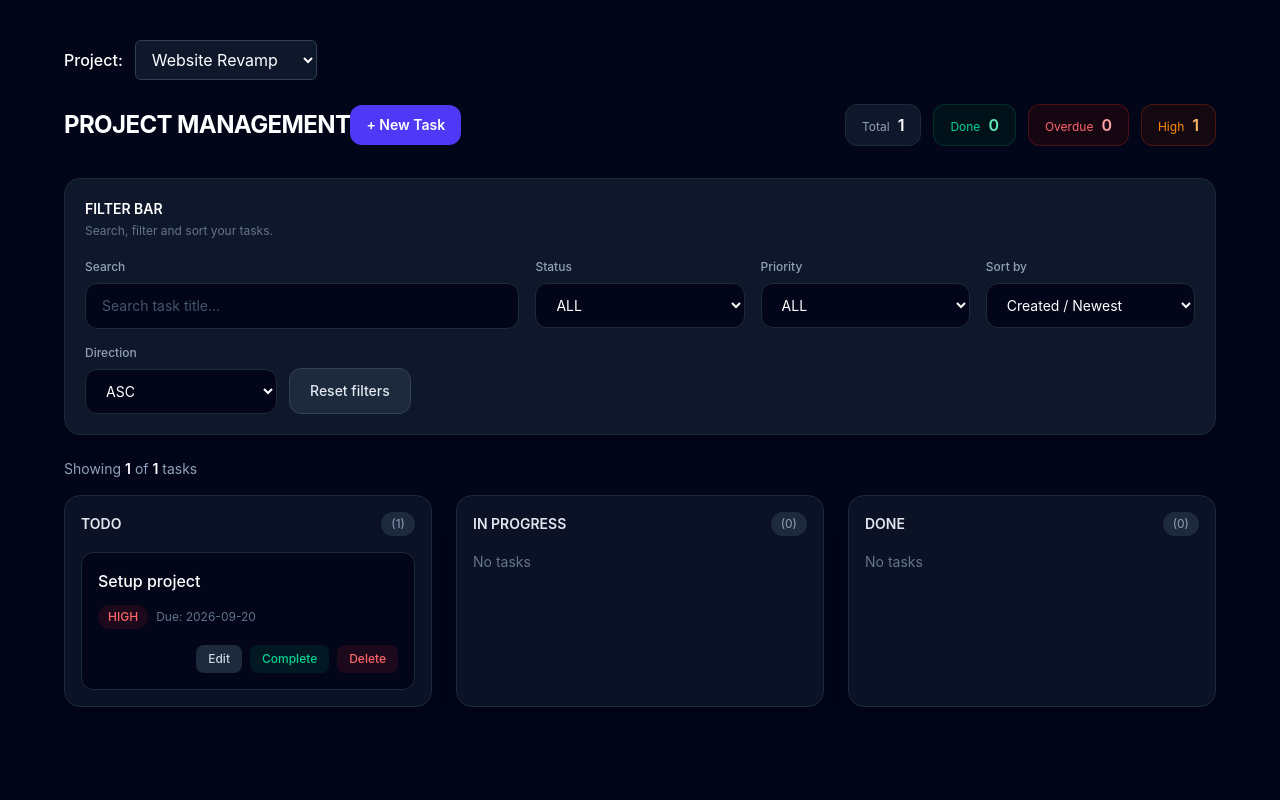
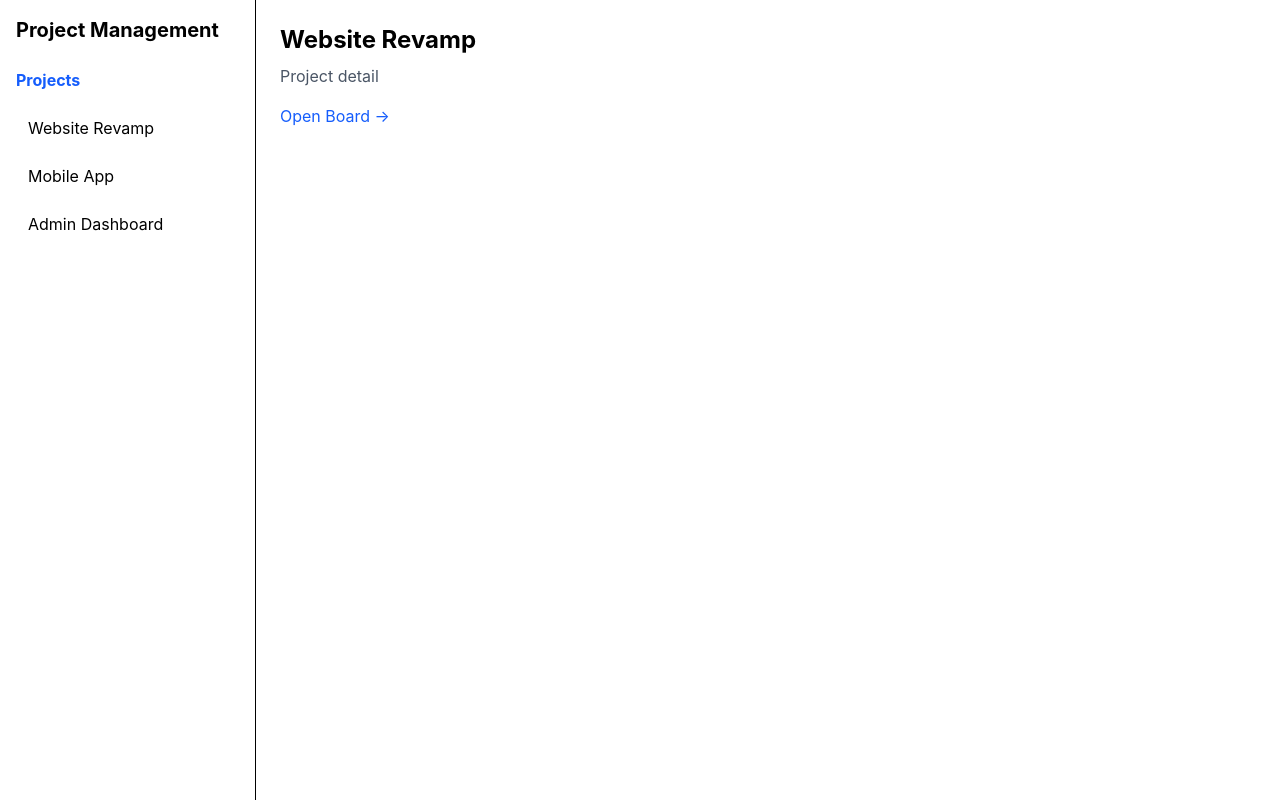
Before and after one commit to BuiDucDuy06/TaskBoard, a React (Vite) app in the folder taskboardv0.1/: page /projects/1 in a window 1280 px wide. Built offline with nearby package versions, Linux system fonts and the light colour scheme.

Commit message:
implement; add app shell with projects list and board page

```diff
--- a/taskboardv0.1/package.json
+++ b/taskboardv0.1/package.json
@@ -13,6 +13,7 @@
     "@tailwindcss/vite": "^4.3.3",
     "react": "^19.2.8",
     "react-dom": "^19.2.8",
+    "react-router-dom": "^7.18.4",
     "tailwindcss": "^4.3.3"
   },
   "devDependencies": {
--- a/taskboardv0.1/src/App.tsx
+++ b/taskboardv0.1/src/App.tsx
@@ -1,7 +1,29 @@
+import { BrowserRouter, Route, Routes } from "react-router-dom";
 import { TaskBoardPage } from "./components/TaskBoardPage";
+import AppShell from "./layout/AppShell";
+import ProjectsPage from "./pages/ProjectsPage";
+import ProjectDetailPage from "./pages/ProjectDetailPage";
+import NotFoundPage from "./pages/NotFoundPage";
 
 function App() {
-  return <TaskBoardPage />;
+  return (
+    <BrowserRouter>
+      <Routes>
+        <Route element={<AppShell />}>
+          <Route path="/projects" element={<ProjectsPage />} />
+
+          <Route path="/projects/:projectId" element={<ProjectDetailPage />} />
+
+          <Route
+            path="/projects/:projectId/board"
+            element={<TaskBoardPage />}
+          />
+        </Route>
+
+        <Route path="*" element={<NotFoundPage />} />
+      </Routes>
+    </BrowserRouter>
+  );
 }
 
 export default App;
--- a/taskboardv0.1/src/components/TaskBoardPage.tsx
+++ b/taskboardv0.1/src/components/TaskBoardPage.tsx
@@ -20,6 +20,8 @@ import { TaskForm } from "./TaskForm";
 import { TaskModal } from "./TaskModal";
 import { fakeGetTasks, fakeSearchTasks } from "../api/taskAPI";
 import useDebounce from "../hooks/useDebounce";
+import { useParams } from "react-router-dom";
+import { projects } from "../data/projects";
 
 const isOverdue = (task: Task) => {
   if (!task.dueDate || task.status === "DONE") {
@@ -38,13 +40,13 @@ const isOverdue = (task: Task) => {
 export function TaskBoardPage() {
   const [tasks, setTasks] = useState<Task[]>([]);
 
-  const [projectId, setProjectId] = useState(1);
+  const { projectId } = useParams<{ projectId: string }>();
 
-  const projects = [
-    { id: 1, name: "Website Revamp" },
-    { id: 2, name: "Admin Dashboard" },
-    { id: 3, name: "Mobile App" },
-  ];
+  const currentProjectId = Number(projectId);
+
+  const currentProject = projects.find(
+  (project) => project.id === currentProjectId,
+  );
 
   const [retryCount, setRetryCount] = useState(0);
 
@@ -91,7 +93,7 @@ export function TaskBoardPage() {
       setTasks([]);
 
       try {
-        const data = await fakeGetTasks(projectId);
+        const data = await fakeGetTasks(currentProjectId);
 
         if (cancelled) {
           return;
@@ -117,7 +119,7 @@ export function TaskBoardPage() {
     return () => {
       cancelled = true;
     };
-  }, [projectId, retryCount]);
+  }, [currentProjectId, retryCount]);
 
   useEffect(() => {
     const controller = new AbortController();
@@ -263,34 +265,12 @@ export function TaskBoardPage() {
     }
   };
 
-  const projectSwitcher = (
-    <div className="mb-6 flex items-center gap-3">
-      <label htmlFor="project" className="font-medium">
-        Project:
-      </label>
 
-      <select
-        id="project"
-        value={projectId}
-        onChange={(event) => {
-          setProjectId(Number(event.target.value));
-        }}
-        className="rounded-md border border-slate-700 bg-slate-900 px-3 py-2 text-white"
-      >
-        {projects.map((project) => (
-          <option key={project.id} value={project.id}>
-            {project.name}
-          </option>
-        ))}
-      </select>
-    </div>
-  );
 
   if (isLoading) {
     return (
       <div className="min-h-screen bg-slate-950 px-6 py-10 text-white">
         <div className="mx-auto max-w-6xl">
-          {projectSwitcher}
 
           <h1 className="mb-6 text-2xl font-bold">Project Management</h1>
 
@@ -306,7 +286,6 @@ export function TaskBoardPage() {
     return (
       <div className="min-h-screen bg-slate-950 px-6 py-10 text-white">
         <div className="mx-auto max-w-6xl">
-          {projectSwitcher}
 
           <h1 className="mb-6 text-2xl font-bold">Project Management</h1>
 
@@ -332,7 +311,6 @@ export function TaskBoardPage() {
     return (
       <div className="min-h-screen bg-slate-950 px-6 py-10 text-white">
         <div className="mx-auto max-w-6xl">
-          {projectSwitcher}
 
           <h1 className="mb-6 text-2xl font-bold">Project Management</h1>
 
@@ -377,9 +355,8 @@ export function TaskBoardPage() {
   return (
     <main className="min-h-screen bg-slate-950 px-6 py-10 text-white">
       <div className="mx-auto max-w-6xl">
-        {projectSwitcher}
         <header className="mb-8 flex items-center justify-between">
-          <BoardHeader title="PROJECT MANAGEMENT" onNewTask={openCreateModal} />
+          <BoardHeader title={currentProject?.name ?? "Project"} onNewTask={openCreateModal} />
 
           <BoardSummary
             total={tasks.length}
--- /dev/null
+++ b/taskboardv0.1/src/data/projects.ts
@@ -0,0 +1,19 @@
+export type Project = {
+  id: number;
+  name: string;
+};
+
+export const projects: Project[] = [
+  {
+    id: 1,
+    name: "Website Revamp",
+  },
+  {
+    id: 2,
+    name: "Mobile App",
+  },
+  {
+    id: 3,
+    name: "Admin Dashboard",
+  },
+];
--- /dev/null
+++ b/taskboardv0.1/src/layout/AppShell.tsx
@@ -0,0 +1,49 @@
+import { NavLink, Outlet } from "react-router-dom";
+import { projects } from "../data/projects";
+
+function AppShell() {
+  return (
+    <div className="min-h-screen flex">
+      <aside className="w-64 border-r p-4">
+        <h1 className="text-xl font-bold mb-6">
+          Project Management
+        </h1>
+
+        <NavLink
+          to="/projects"
+          className={({ isActive }) =>
+            `block mb-4 ${
+              isActive ? "font-bold text-blue-600" : ""
+            }`
+          }
+        >
+          Projects
+        </NavLink>
+
+        <div className="space-y-2">
+          {projects.map((project) => (
+            <NavLink
+              key={project.id}
+              to={`/projects/${project.id}/board`}
+              className={({ isActive }) =>
+                `block rounded px-3 py-2 ${
+                  isActive
+                    ? "bg-blue-100 text-blue-700 font-semibold"
+                    : "hover:bg-gray-100"
+                }`
+              }
+            >
+              {project.name}
+            </NavLink>
+          ))}
+        </div>
+      </aside>
+
+      <main className="flex-1">
+        <Outlet />
+      </main>
+    </div>
+  );
+}
+
+export default AppShell;
--- /dev/null
+++ b/taskboardv0.1/src/pages/NotFoundPage.tsx
@@ -0,0 +1,24 @@
+import { Link } from "react-router-dom";
+
+function NotFoundPage() {
+  return (
+    <div className="min-h-screen flex flex-col items-center justify-center">
+      <h1 className="text-4xl font-bold">
+        404
+      </h1>
+
+      <p className="mt-2 text-gray-600">
+        Page not found.
+      </p>
+
+      <Link
+        to="/projects"
+        className="mt-4 text-blue-600"
+      >
+        Back to Projects
+      </Link>
+    </div>
+  );
+}
+
+export default NotFoundPage;
--- /dev/null
+++ b/taskboardv0.1/src/pages/ProjectDetailPage.tsx
@@ -0,0 +1,35 @@
+import { Link, useParams } from "react-router-dom";
+import { projects } from "../data/projects";
+
+function ProjectDetailPage() {
+  const { projectId } = useParams();
+
+  const project = projects.find(
+    (item) => item.id === Number(projectId)
+  );
+
+  if (!project) {
+    return <p className="p-6">Project not found.</p>;
+  }
+
+  return (
+    <div className="p-6">
+      <h2 className="text-2xl font-bold">
+        {project.name}
+      </h2>
+
+      <p className="mt-2 text-gray-600">
+        Project detail
+      </p>
+
+      <Link
+        to={`/projects/${project.id}/board`}
+        className="inline-block mt-4 text-blue-600"
+      >
+        Open Board →
+      </Link>
+    </div>
+  );
+}
+
+export default ProjectDetailPage;
--- /dev/null
+++ b/taskboardv0.1/src/pages/ProjectsPage.tsx
@@ -0,0 +1,32 @@
+import { Link } from "react-router-dom";
+import { projects } from "../data/projects";
+
+function ProjectsPage() {
+  return (
+    <div className="p-6">
+      <h2 className="text-2xl font-bold mb-6">
+        Projects
+      </h2>
+
+      <div className="grid gap-4 md:grid-cols-2 lg:grid-cols-3">
+        {projects.map((project) => (
+          <Link
+            key={project.id}
+            to={`/projects/${project.id}/board`}
+            className="border rounded-lg p-4 hover:bg-gray-50"
+          >
+            <h3 className="font-semibold">
+              {project.name}
+            </h3>
+
+            <p className="text-sm text-gray-500 mt-2">
+              Open project board
+            </p>
+          </Link>
+        ))}
+      </div>
+    </div>
+  );
+}
+
+export default ProjectsPage;
```
Also changed, not shown: 1 other file (tests, documents, lock files or other folders).
